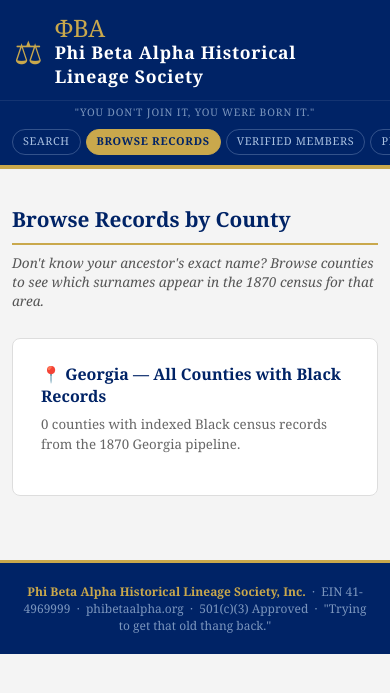
After one commit to tlbadger09/phi-beta-alpha, a Flask app: page /explore in a window 390 px wide. The commit adds this page. Shown: the top 693 px of the page. Run offline with Flask 3, Linux system fonts and the light colour scheme; data that the repository does not hold is empty.

Commit message:
County/surname explorer + comprehensive mobile CSS
Browse Records feature (/explore):
- /explore — county index showing all GA counties with Black record counts,
  multi-state pipeline coverage, sorted by Black record density
- /explore/georgia/<county> — surname browser for any county; fully-named
  ocr_records (Liberty/McIntosh) shown separately with 'Highest Confidence' badge;
  each surname is a one-click search button pre-filled with county + state
- 'Browse Records' added to nav; 'Browse by County' link on homepage coverage section
- Serves users who know the county but not the ancestor's exact surname

Mobile CSS overhaul (640px breakpoint):
- Header: smaller fonts, brand tagline hidden, crest reduced
- Nav: horizontal scroll, no-wrap, smaller pills — all links visible on phone
- Stats bar: 2-col grid instead of cramped horizontal row
- Result cards: tighter padding, 60px confidence bar
- Household table, summary table, admin table: horizontal scroll containers
- CTA row, preview-cert actions: stack vertically
- No-results try buttons: full-width stacked
- Family cluster: auto-fill 140px min columns
- Explorer/surname grids: responsive auto-fill
- Coverage grid: 2-col on mobile

Co-Authored-By: Claude Sonnet 4.6 <noreply@anthropic.com>

```diff
--- a/lineage_check/app.py
+++ b/lineage_check/app.py
@@ -684,6 +684,91 @@ def begin_verification():
                            anc_name=f"{anc_first} {anc_last}")
 
 
+@app.route("/explore")
+def explore():
+    conn = sqlite3.connect(str(DB_PATH), timeout=5)
+    conn.row_factory = sqlite3.Row
+
+    # GA pipeline counties — sorted by Black record count
+    ga_counties = conn.execute("""
+        SELECT county,
+               COUNT(*) as total,
+               SUM(is_black) as black_count
+        FROM census_ocr_georgia_1870
+        GROUP BY county
+        HAVING black_count > 0
+        ORDER BY black_count DESC
+        LIMIT 40
+    """).fetchall()
+
+    # ocr_records counties (Liberty + McIntosh — fully named, most reliable)
+    ocr_counties = conn.execute("""
+        SELECT county,
+               COUNT(*) as total,
+               SUM(CASE WHEN race_code=2 THEN 1 ELSE 0 END) as black_count
+        FROM ocr_records
+        GROUP BY county
+        ORDER BY black_count DESC
+    """).fetchall()
+
+    # Multi-state coverage
+    states_data = conn.execute("""
+        SELECT state,
+               COUNT(*) as total,
+               SUM(is_black) as black_count
+        FROM census_ocr_1870
+        GROUP BY state
+        ORDER BY black_count DESC
+    """).fetchall()
+
+    conn.close()
+    return render_template("explore.html",
+                           nav_page="explore",
+                           ga_counties=[dict(r) for r in ga_counties],
+                           ocr_counties=[dict(r) for r in ocr_counties],
+                           states_data=[dict(r) for r in states_data])
+
+
+@app.route("/explore/georgia/<county>")
+def explore_county(county):
+    conn = sqlite3.connect(str(DB_PATH), timeout=5)
+
+    # Top Black surnames in this county from GA pipeline
+    surnames_pipe = conn.execute("""
+        SELECT last_name, COUNT(*) as n, SUM(is_black) as blk
+        FROM census_ocr_georgia_1870
+        WHERE LOWER(county) = LOWER(?) AND is_black = 1
+          AND last_name IS NOT NULL AND last_name != ''
+        GROUP BY last_name
+        ORDER BY n DESC
+        LIMIT 60
+    """, (county,)).fetchall()
+
+    # Also from ocr_records (Liberty/McIntosh)
+    surnames_ocr = conn.execute("""
+        SELECT last_name_raw as last_name, COUNT(*) as n
+        FROM ocr_records
+        WHERE LOWER(county) = LOWER(?) AND race_code = 2
+        GROUP BY last_name_raw
+        ORDER BY n DESC
+        LIMIT 30
+    """, (county,)).fetchall()
+
+    total_black = conn.execute(
+        "SELECT SUM(is_black) FROM census_ocr_georgia_1870 WHERE LOWER(county)=LOWER(?)",
+        (county,)
+    ).fetchone()[0] or 0
+
+    conn.close()
+    return render_template("explore_county.html",
+                           nav_page="explore",
+                           county=county.title(),
+                           state="Georgia",
+                           surnames_pipe=surnames_pipe,
+                           surnames_ocr=surnames_ocr,
+                           total_black=total_black)
+
+
 @app.route("/submission/<submission_id>")
 def submission_status(submission_id):
     try:
--- a/lineage_check/static/style.css
+++ b/lineage_check/static/style.css
@@ -1057,3 +1057,87 @@ footer strong { color: var(--gold); }
   margin-right: 8px;
 }
 .btn-preview:hover { background: var(--gold); color: var(--blue); }
+
+/* ── Explorer / Browse links ─────────────────────────────────────────────── */
+.btn-explore-link {
+  font-size: 0.82rem; color: var(--gold); text-decoration: none;
+  border: 1px solid var(--gold); border-radius: 20px; padding: 4px 12px;
+  transition: all 0.15s;
+}
+.btn-explore-link:hover { background: var(--gold); color: var(--blue); }
+
+/* ── Comprehensive mobile overhaul ───────────────────────────────────────── */
+@media (max-width: 640px) {
+  /* Header */
+  .header-inner  { padding: 16px 14px 12px; gap: 12px; }
+  .brand h1      { font-size: 1.1rem; }
+  .brand .greek  { font-size: 1.5rem; }
+  .brand p       { display: none; }
+  .crest         { font-size: 2rem; }
+  .tagline       { font-size: 0.65rem; padding: 4px 14px 10px; }
+
+  /* Nav — horizontal scroll, no wrap */
+  .header-nav    { gap: 5px; padding: 0 12px 10px; overflow-x: auto; flex-wrap: nowrap; justify-content: flex-start; }
+  .nav-link      { font-size: 0.68rem; padding: 3px 10px; white-space: nowrap; flex-shrink: 0; }
+
+  /* Stats bar — 2-col grid */
+  .stats-bar-inner { gap: 0; display: grid; grid-template-columns: 1fr 1fr; }
+  .stat-item       { padding: 8px 10px; border-right: 1px solid rgba(255,255,255,0.1); }
+  .stat-num        { font-size: 1rem; }
+  .stat-label      { font-size: 0.58rem; }
+
+  /* Main padding */
+  main { padding: 16px 12px; }
+
+  /* Search card */
+  .search-card { padding: 20px 16px; }
+
+  /* Result cards */
+  .result-header { padding: 12px 14px; }
+  .result-name   { font-size: 1rem; }
+  .conf-bar-wrap { width: 60px; }
+  .result-body   { padding: 14px; }
+
+  /* Household table — horizontal scroll */
+  .household-table { display: block; overflow-x: auto; -webkit-overflow-scrolling: touch; }
+
+  /* CTA row — stack vertically */
+  .cta-row { flex-direction: column; align-items: flex-start; gap: 10px; }
+
+  /* Summary table — horizontal scroll */
+  .results-summary { overflow-x: auto; -webkit-overflow-scrolling: touch; }
+  .summary-table   { min-width: 500px; }
+
+  /* No-results action buttons — full width */
+  .try-grid { flex-direction: column; }
+  .try-btn  { width: 100%; text-align: left; border-radius: 8px; padding: 10px 14px; }
+
+  /* Family cluster — 2 col max */
+  .cluster-grid { grid-template-columns: repeat(auto-fill, minmax(140px, 1fr)); }
+
+  /* Research links — wrap tighter */
+  .research-links > div { gap: 6px; }
+  .ext-link { font-size: 0.72rem; padding: 4px 8px; }
+
+  /* About section already has media query — just ensure card padding */
+  .about-card { padding: 14px; }
+
+  /* Coverage grid */
+  .coverage-grid { grid-template-columns: 1fr 1fr; }
+  .coverage-item { padding: 8px 10px; }
+
+  /* Near-miss badge wrap */
+  .near-miss-badge { display: block; margin: 4px 0 0 0; }
+
+  /* Preview cert action row */
+  .preview-cta { flex-direction: column; align-items: stretch; }
+  .btn-verify-now, .btn-print-preview { text-align: center; }
+
+  /* Explorer grids */
+  .explore-county-grid { grid-template-columns: repeat(auto-fill, minmax(130px, 1fr)); }
+  .explore-states-grid { grid-template-columns: 1fr 1fr; }
+  .surname-grid        { grid-template-columns: repeat(auto-fill, minmax(130px, 1fr)); }
+
+  /* Admin table */
+  .admin-table { display: block; overflow-x: auto; -webkit-overflow-scrolling: touch; }
+}
--- a/lineage_check/templates/base.html
+++ b/lineage_check/templates/base.html
@@ -21,6 +21,7 @@
   <div class="tagline">"You don't join it, you were born it."</div>
   <nav class="header-nav">
     <a href="/" class="nav-link {% if nav_page == 'search' %}active{% endif %}">Search</a>
+    <a href="/explore" class="nav-link {% if nav_page == 'explore' %}active{% endif %}">Browse Records</a>
     <a href="/members" class="nav-link {% if nav_page == 'members' %}active{% endif %}">Verified Members</a>
     <a href="/status" class="nav-link {% if nav_page == 'status' %}active{% endif %}">Pipeline Status</a>
     <a href="/admin/submissions" class="nav-link {% if nav_page == 'admin' %}active{% endif %}" style="margin-left:auto; opacity:0.7; font-size:0.8rem;">Admin</a>
--- /dev/null
+++ b/lineage_check/templates/explore.html
@@ -0,0 +1,142 @@
+{% extends "base.html" %}
+{% block title %}Browse Records by County{% endblock %}
+
+{% block content %}
+<div class="results-header" style="margin-top:20px;">
+  <h2>Browse Records by County</h2>
+  <p class="query-summary">
+    Don't know your ancestor's exact name? Browse counties to see which surnames
+    appear in the 1870 census for that area.
+  </p>
+</div>
+
+{% if ocr_counties %}
+<div class="explore-section">
+  <h3 class="explore-section-title">
+    &#127775; Liberty &amp; McIntosh Counties, Georgia
+    <span class="explore-badge">Fully Named — Highest Confidence</span>
+  </h3>
+  <p class="explore-note">
+    These counties have the most detailed OCR records — every person named, with household context.
+    If your family is from coastal Georgia, start here.
+  </p>
+  <div class="explore-county-grid">
+    {% for c in ocr_counties %}
+    <a href="/explore/georgia/{{ c.county|lower }}" class="explore-county-card">
+      <div class="exp-county-name">{{ c.county }} County</div>
+      <div class="exp-county-stats">
+        <span class="exp-stat-blk">{{ "{:,}".format(c.black_count) }} Black records</span>
+        <span class="exp-stat-total">{{ "{:,}".format(c.total) }} total</span>
+      </div>
+      <div class="exp-county-cta">Browse surnames &#8594;</div>
+    </a>
+    {% endfor %}
+  </div>
+</div>
+{% endif %}
+
+<div class="explore-section" style="margin-top:28px;">
+  <h3 class="explore-section-title">
+    &#128205; Georgia — All Counties with Black Records
+  </h3>
+  <p class="explore-note">
+    {{ ga_counties|length }} counties with indexed Black census records from the 1870 Georgia pipeline.
+  </p>
+  <div class="explore-county-grid">
+    {% for c in ga_counties %}
+    <a href="/explore/georgia/{{ c.county|lower }}" class="explore-county-card">
+      <div class="exp-county-name">{{ c.county }} County</div>
+      <div class="exp-county-stats">
+        <span class="exp-stat-blk">{{ "{:,}".format(c.black_count) }} Black</span>
+        <span class="exp-stat-total">{{ "{:,}".format(c.total) }} total</span>
+      </div>
+      <div class="exp-county-cta">Browse surnames &#8594;</div>
+    </a>
+    {% endfor %}
+  </div>
+</div>
+
+{% if states_data %}
+<div class="explore-section" style="margin-top:28px;">
+  <h3 class="explore-section-title">&#127758; Other States</h3>
+  <p class="explore-note">
+    Multi-state pipeline records. Coverage varies — search directly or check
+    <a href="/status">pipeline status</a> for your state.
+  </p>
+  <div class="explore-states-grid">
+    {% for s in states_data %}
+    <div class="explore-state-card">
+      <div class="exp-state-name">{{ s.state }}</div>
+      <div class="exp-state-stats">
+        <span class="exp-stat-blk">{{ "{:,}".format(s.black_count or 0) }} Black records</span>
+      </div>
+      <form action="/search" method="POST" style="margin-top:8px;">
+        <input type="hidden" name="last_name" value="">
+        <input type="hidden" name="state" value="{{ s.state }}">
+        <input type="hidden" name="window" value="15">
+        <button type="submit" class="exp-search-btn">Search {{ s.state }}</button>
+      </form>
+    </div>
+    {% endfor %}
+  </div>
+</div>
+{% endif %}
+{% endblock %}
+
+{% block head_extra %}
+<style>
+.explore-section { background:#fff; border-radius:var(--radius); padding:24px 28px; border:1px solid var(--border); }
+.explore-section-title {
+  font-size:1rem; color:var(--blue); margin-bottom:8px;
+  display:flex; align-items:center; gap:10px; flex-wrap:wrap;
+}
+.explore-badge {
+  font-size:0.68rem; background:var(--gold); color:var(--blue);
+  padding:2px 9px; border-radius:10px; font-weight:bold;
+  text-transform:uppercase; letter-spacing:0.04em;
+}
+.explore-note { font-size:0.83rem; color:#666; margin-bottom:16px; line-height:1.5; }
+.explore-note a { color:var(--blue); }
+
+.explore-county-grid {
+  display: grid;
+  grid-template-columns: repeat(auto-fill, minmax(160px, 1fr));
+  gap: 10px;
+}
+.explore-county-card {
+  display:flex; flex-direction:column;
+  background:var(--gray); border:1px solid var(--border);
+  border-radius:6px; padding:12px 14px;
+  text-decoration:none; transition:all 0.15s;
+}
+.explore-county-card:hover {
+  background:var(--blue); border-color:var(--blue);
+}
+.explore-county-card:hover .exp-county-name,
+.explore-county-card:hover .exp-stat-blk,
+.explore-county-card:hover .exp-county-cta { color:#fff; }
+.explore-county-card:hover .exp-stat-total { color:rgba(255,255,255,0.6); }
+
+.exp-county-name { font-weight:bold; color:var(--blue); font-size:0.88rem; }
+.exp-county-stats { margin-top:4px; font-size:0.72rem; }
+.exp-stat-blk  { display:block; color:var(--green); font-weight:bold; }
+.exp-stat-total { display:block; color:#888; }
+.exp-county-cta { font-size:0.72rem; color:var(--gold); margin-top:6px; font-style:italic; }
+
+.explore-states-grid {
+  display:grid; grid-template-columns:repeat(auto-fill, minmax(180px, 1fr)); gap:10px;
+}
+.explore-state-card {
+  background:var(--gray); border:1px solid var(--border);
+  border-radius:6px; padding:14px;
+}
+.exp-state-name { font-weight:bold; color:var(--blue); font-size:0.9rem; }
+.exp-state-stats { font-size:0.75rem; color:var(--green); margin-top:4px; }
+.exp-search-btn {
+  padding:5px 12px; background:var(--blue); color:#fff;
+  border:none; border-radius:4px; font-size:0.75rem;
+  font-family:inherit; cursor:pointer;
+}
+.exp-search-btn:hover { background:var(--blue2); }
+</style>
+{% endblock %}
```
Also changed, not shown: lineage_check/templates/explore_county.html (added, +125 -0 lines), lineage_check/templates/index.html (+8 -1 lines).
